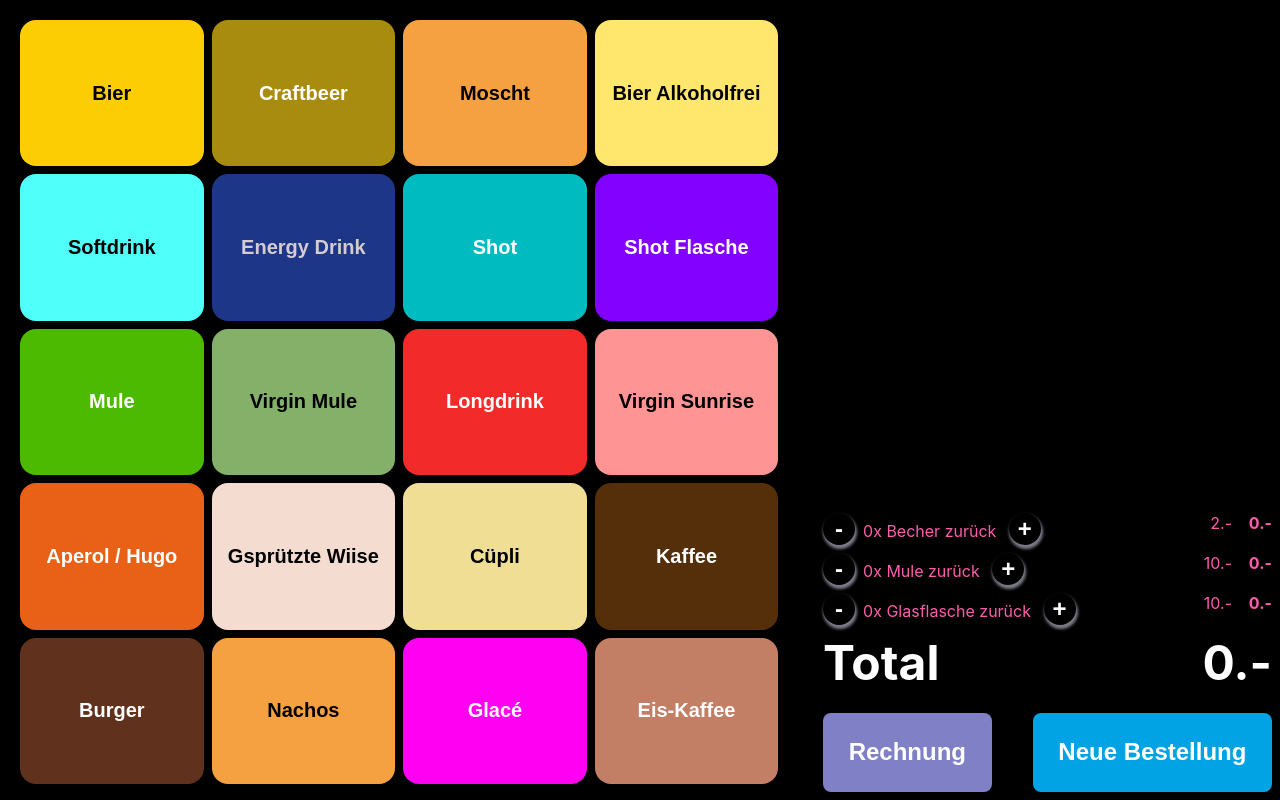
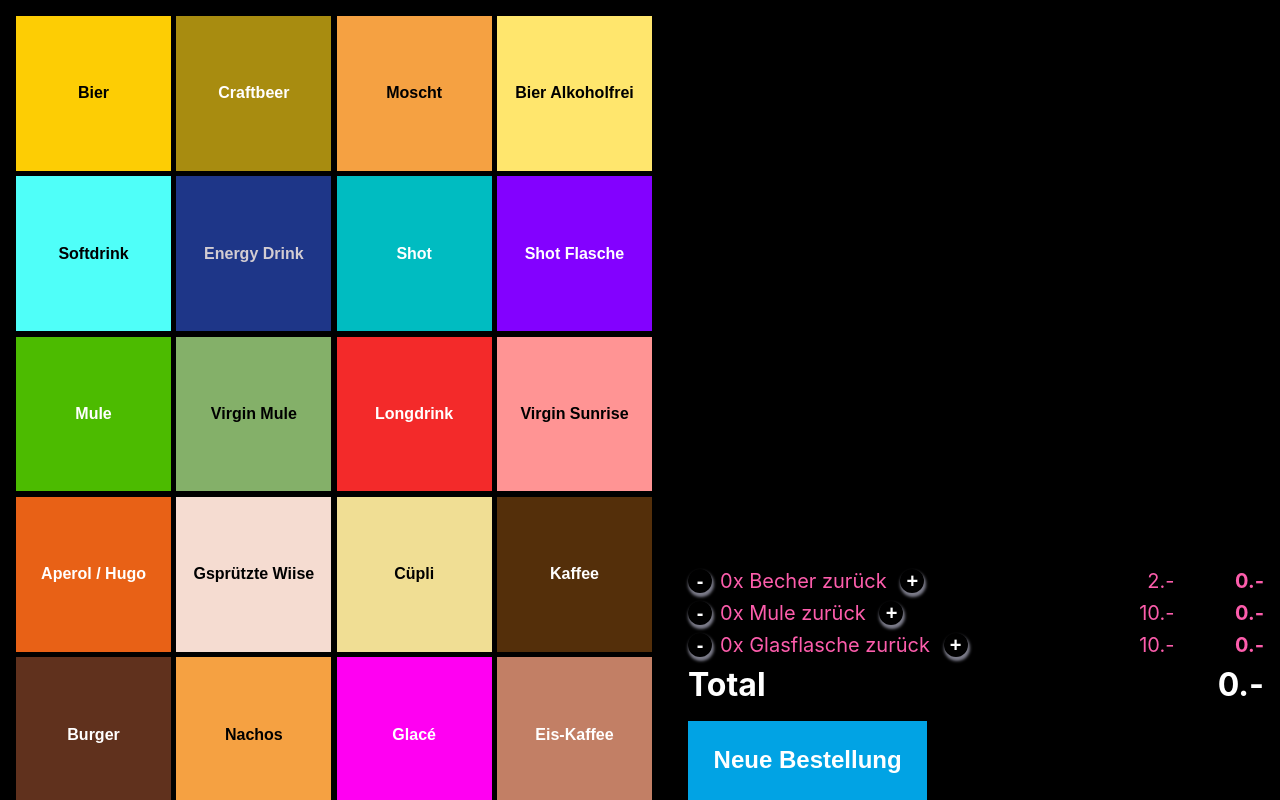
Before and after one commit to Cyberdog52/faerbicash, a React (Create React App) app: page / in a window 1280 px wide. Built offline with nearby package versions, Linux system fonts and the light colour scheme; the HTML template or start-up script is replaced by a standard one.

Commit message:
Improve layouting for landscape

```diff
--- a/src/App.tsx
+++ b/src/App.tsx
@@ -10,16 +10,33 @@ const AppComponent = styled.div`
   color: white;
   display: flex;
   flex-direction: row;
-  column-gap: 1vw;
-  overflow: scroll;
-  flex-wrap: wrap;
+  overflow: hidden;
+  @media (orientation: portrait) {
+    flex-wrap: wrap;
+  }
+  @media (orientation: landscape) {
+    height: 100vh;
+  }
 `
 
 const ButtonContainer = styled.div`
   flex: 2 1 auto;
   min-width: 300px;
-  min-height: 500px;
-  padding: 1rem;
+  padding-top: 4px;
+  padding-left: 4px;
+  padding-bottom: 4px;
+
+  @media (min-width: 768px) {
+    padding: 1rem;
+  }
+
+  @media (orientation: landscape) {
+    height: 100%;
+    max-width: 50vw;
+  }
+  @media (orientation: portrait) {
+    min-height: 500px;
+  }
 
   border: none;
   font-weight: bold;
@@ -29,8 +46,20 @@ const TotalContainer = styled.div`
   flex: 1 1 auto;
   float: right;
   min-width: 300px;
-  padding: 8px;
+  padding: 0.5rem;
+
   border: none;
+
+  overflow-y: scroll;
+
+  @media (min-width: 768px) {
+    padding: 1rem;
+  }
+
+  @media (orientation: landscape) {
+    height: 100%;
+    max-width: 50vw;
+  }
 `
 
 function App() {
--- a/src/ButtonComponent.tsx
+++ b/src/ButtonComponent.tsx
@@ -20,8 +20,7 @@ const ButtonGrid = styled.div`
   @media (orientation: landscape) {
     grid-template-columns: repeat(4, 1fr);
   }
-  grid-gap: 4px;
-  margin: 4px;
+  grid-gap: 0.1vw;
   height: 100%
 `
 
@@ -32,15 +31,16 @@ const Button = styled.button<ButtonProps>`
   @media (min-width: 768px) {
     font-size: 1.25rem;
   }
-  font-size: 1rem;
-  border-radius: 1rem;
+  @media (min-width: 768px) {
+    font-size: 1rem;
+  }
+  font-size: 0.8rem;
   margin-right: 4px;
   margin-bottom: 4px;
   cursor: pointer;
   font-weight: bold;
   color: ${props => props.textColor};
   text-align: center;
-  min-height: 3rem;
 `
 
 const Total = styled.span<ButtonProps>`
--- a/src/TotalComponent.tsx
+++ b/src/TotalComponent.tsx
@@ -15,7 +15,10 @@ const Container = styled.div`
   flex-direction: column;
   row-gap: 0.5rem;
   height: 100%;
-  font-size: 1rem;
+  font-size: 0.8rem;
+  @media (min-width: 768px) {
+    font-size: 1.25rem;
+  }
 `
 
 const ProductList = styled.div`
@@ -36,7 +39,7 @@ interface PriceProps {
 }
 
 const Price = styled.div<PriceProps>`
-  min-width: 40px;
+  min-width: 7vw;
   float: left;
   text-align: right;
   font-weight: ${props => props.bold ? 'bold' : 'normal'};
@@ -52,21 +55,16 @@ const ButtonGroup = styled.div`
 `
 
 const BigButton = styled.button`
-  border-radius: 0.5rem;
   border: none;
   padding: 2vw;
   font-size: 1.5rem;
   font-weight: bold;
   cursor: pointer;
+  margin-bottom: 1rem;
 `
 
 const ResetButton = styled(BigButton)`
   background-color: rgb(1, 163, 228);
-  color: white;
-`;
-
-const ReceitButton = styled(BigButton)`
-  background-color: rgb(128, 128, 199);
   color: white;
 `;
 
@@ -88,12 +86,12 @@ const Text = styled.span`
 
 const SmallRoundButton = styled.button`
   border-radius: 100%;
-  font-size: 1.5rem;
+  font-size: 1.25rem;
   border: none;
   font-weight: bold;
   background-color: transparent;
-  height: 2rem;
-  width: 2rem;
+  height: 1.5rem;
+  width: 1.5rem;
   text-align: center;
   cursor: pointer;
   box-shadow: rgba(229, 229, 255, 0.54) 1px 3px 3px 1px;
@@ -104,14 +102,13 @@ const TotalContainer = styled.div`
   width: 100%;
   height: 2.5rem;
   border: none;
-  border-radius: 0.5rem;
   font-weight: bold;
   align-self: flex-end;
   display: flex;
   flex-direction: row;
   justify-content: space-between;
-  font-size: 3rem;
-  margin-bottom: 2rem;
+  font-size: 2rem;
+  margin-bottom: 0.5rem;
 `
 
 const TotalComponent = ({ selectedProducts, addProduct, removeProduct, resetProducts }: TotalComponentProps) => {
@@ -207,7 +204,6 @@ const TotalComponent = ({ selectedProducts, addProduct, removeProduct, resetProd
                 <div>{getTotalPrice()}.-</div>
             </TotalContainer>
             <ButtonGroup>
-                <ReceitButton onClick={() => {console.log('Rechnung')}}>Rechnung</ReceitButton>
                 <ResetButton onClick={handleResetClicked}>Neue Bestellung</ResetButton>
             </ButtonGroup>
         </Container>
```
